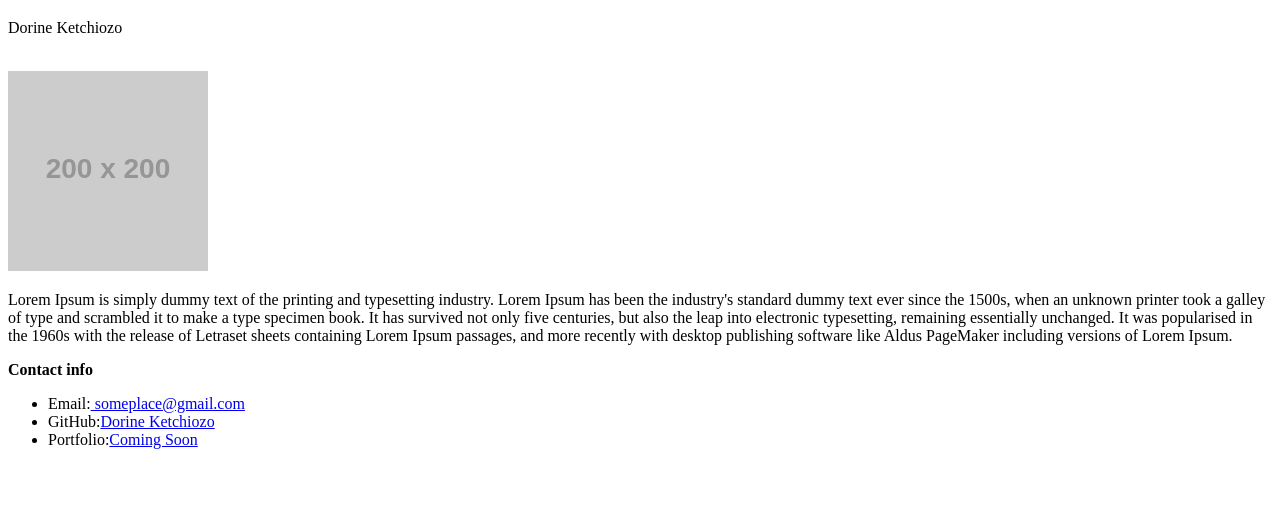
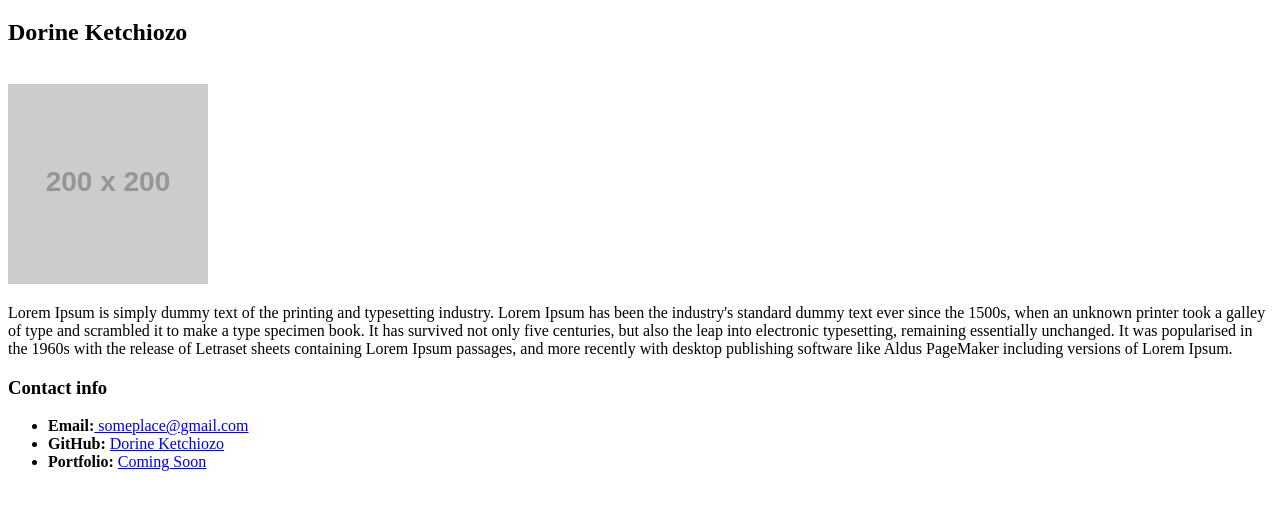
Before and after one commit to Dorinetk/biography, a plain HTML site: page index.html in a window 1280 px wide. Shown: the part 61-570 px from the top of the page. Drawn offline with Linux system fonts and the light colour scheme; placeholder pictures from the web are drawn by us.

Commit message:
New style on title

```diff
--- a/index.html
+++ b/index.html
@@ -2,21 +2,29 @@
 <html lang="en-us">
     <head>
         <meta char="UT-8">
-        <title>Basic Student Bio </title>
+
+        <title>Dorine's Bio</title>
     </head>
     <body>
         <h1>Student Bio</h1>
-        <p>Dorine Ketchiozo</p>
+
+        <h2>Dorine Ketchiozo</h2>
+
         <br>
+
         <img src="http://placehold.it/200x200" alt="picture coming soon">
         <br>
+
         <p>Lorem Ipsum is simply dummy text of the printing and typesetting industry. Lorem Ipsum has been the industry's standard dummy text ever since the 1500s, when an unknown printer took a galley of type and scrambled it to make a type specimen book. It has survived not only five centuries, but also the leap into electronic typesetting, remaining essentially unchanged. It was popularised in the 1960s with the release of Letraset sheets containing Lorem Ipsum passages, and more recently with desktop publishing software like Aldus PageMaker including versions of Lorem Ipsum.</p>
 
-        <strong>Contact info</strong>
+        <h3>Contact info</h3>
+
+
         <ul>
-            <li>Email:<a href="mailto:someplace@gmail.com"> someplace@gmail.com</a></li>
-            <li>GitHub:<a href="https://github.com/Dorinetk" target="_blank">Dorine Ketchiozo</a></li>
-            <li>Portfolio:<a href="#">Coming Soon</a></li>
+            <li><strong>Email:</strong><a href="mailto:someplace@gmail.com"> someplace@gmail.com</a></li>
+            <li><strong>GitHub:</strong> <a href="https://github.com/Dorinetk" target="_blank">Dorine Ketchiozo</a></li>
+            <li> <strong>Portfolio:</strong>   <a href="#">Coming Soon</a></li>
+
         </ul>
     </body>
 </html>
```
